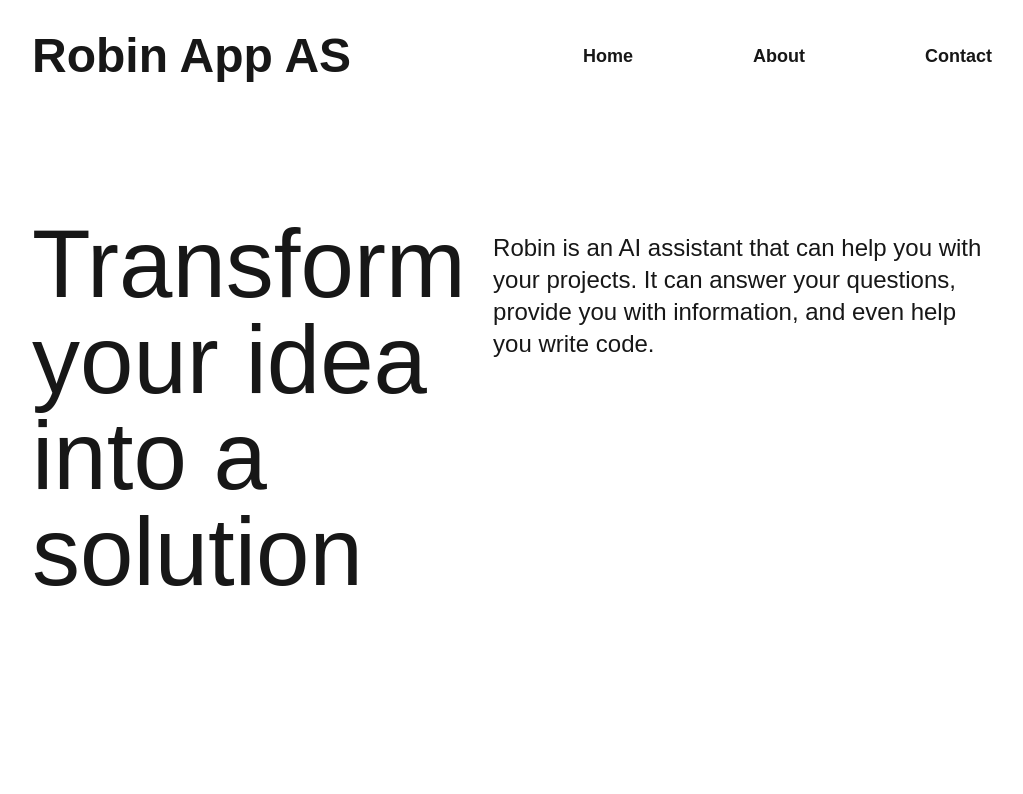
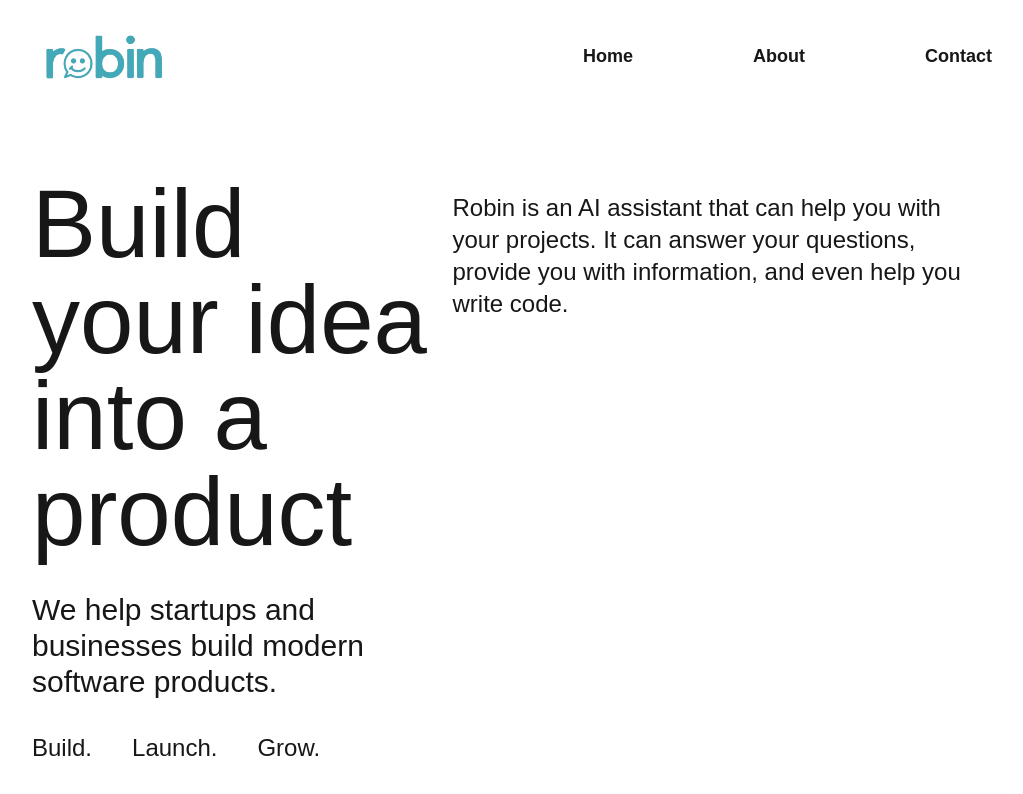
Before and after one commit to PraveeshOP/robin-app-as, a Next.js app in the folder robin-app-as/: page / in a window 1280 px wide. Shown: the top 794 px of the page, without its empty margins (128-1151 px from the left). Built offline with nearby package versions, Linux system fonts and the light colour scheme.

Commit message:
Logo added New lines added in the H1 section

```diff
--- a/robin-app-as/src/app/dashboard/page.tsx
+++ b/robin-app-as/src/app/dashboard/page.tsx
@@ -3,7 +3,7 @@ import DashboardH1 from "@/components/dashboardH1";
 
 export default function Dashboard() {
   return (
-    <div className="flex flex-col gap-30">
+    <div className="flex flex-col gap-20">
       <NavBar />
       <DashboardH1 />
     </div>
--- a/robin-app-as/src/app/layout.tsx
+++ b/robin-app-as/src/app/layout.tsx
@@ -13,8 +13,8 @@ const geistMono = Geist_Mono({
 });
 
 export const metadata: Metadata = {
-  title: "Create Next App",
-  description: "Generated by create next app",
+  title: "Robin App AS",
+  description: "Your ultimate IT solution provider",
 };
 
 export default function RootLayout({
--- a/robin-app-as/src/components/NavBar.tsx
+++ b/robin-app-as/src/components/NavBar.tsx
@@ -2,7 +2,7 @@ export default function NavBar() {
   return (
     <div className="flex justify-between items-center w-full px-40">
       <div className="items-center justify-left flex h-20 mt-4">
-        <h1 className="text-5xl font-bold">Robin App AS</h1>
+        <img src="robinLogo.png" alt="Robin App AS Logo" className="h-16" />
       </div>
       <div className="items-center justify-right flex h-20 mt-4">
         <ul className="flex space-x-30">
--- a/robin-app-as/src/components/dashboardH1.tsx
+++ b/robin-app-as/src/components/dashboardH1.tsx
@@ -1,8 +1,16 @@
 export default function DashboardH1() {
   return (
     <div className="flex justify-betweenmt-4 w-full px-40 h-50">
-      <div>
-        <h1 className="text-8xl">Transform your idea into a solution</h1>
+      <div className="flex flex-col gap-4">
+        <h1 className="text-8xl">Build your idea into a product</h1>
+        <p className="text-3xl mt-4">
+          We help startups and businesses build modern software products.
+        </p>
+        <div className="flex flex-row gap-10 mt-4 text-2xl">
+          <p>Build.</p>
+          <p>Launch.</p>
+          <p>Grow.</p>
+        </div>
       </div>
       <div>
         <p className="text-2xl mt-4">
```
Also changed, not shown: robin-app-as/public/robinLogo.png (added), robin-app-as/public/robinLogo.svg (added).
